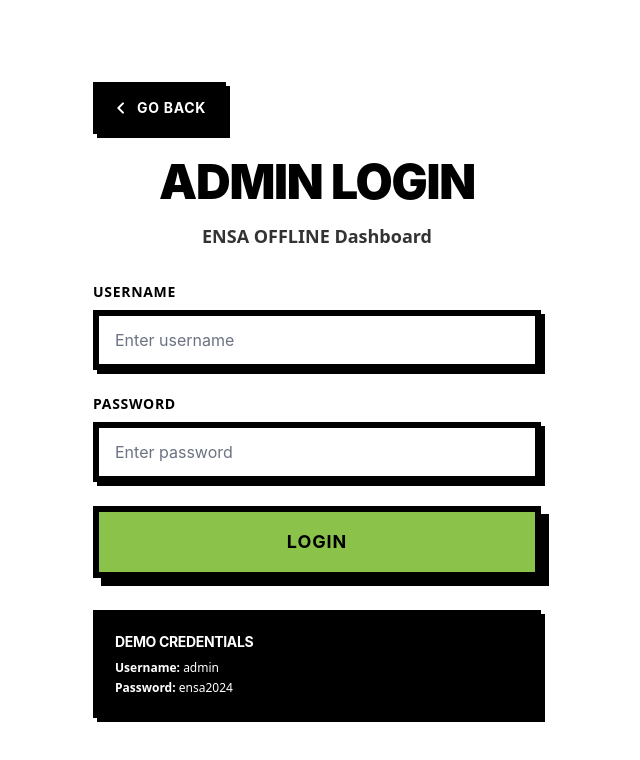
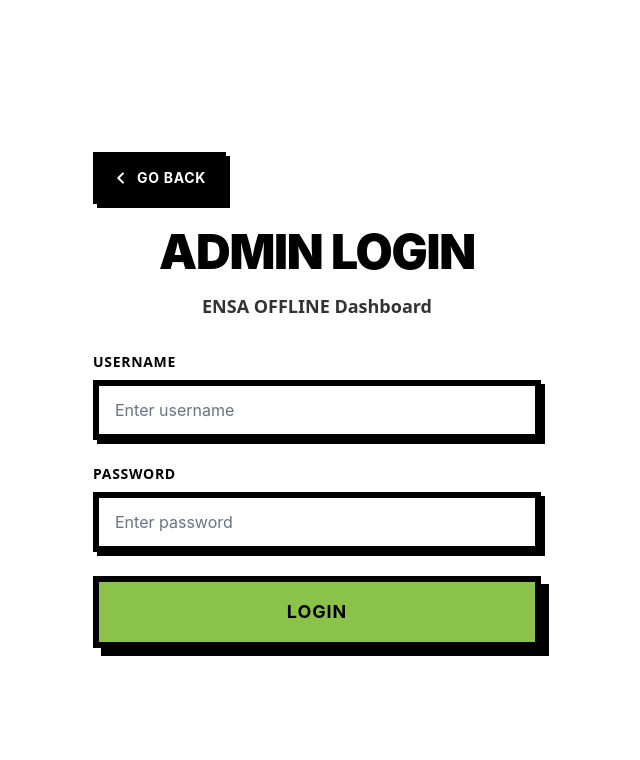
Before and after one commit to AbdellahRAISSOUNI/Ensa-Offline-Store, a Next.js app: page /admin/login in a window 1280 px wide. Shown: the top 760 px of the page, without its empty margins (323-963 px from the left). Built offline with nearby package versions, Linux system fonts and the light colour scheme; no server answers.

Commit message:
Remove demo credentials section from AdminLoginPage for improved security and cleaner UI.

```diff
--- a/src/app/admin/login/page.tsx
+++ b/src/app/admin/login/page.tsx
@@ -189,16 +189,6 @@ export default function AdminLoginPage() {
           </button>
         </form>
 
-        {/* Demo Credentials */}
-        <div className="mt-8 bg-black text-white p-4 border-6 shadow-brutal">
-          <h3 className="text-sm font-display font-bold uppercase tracking-tight mb-2">
-            Demo Credentials
-          </h3>
-          <div className="text-xs space-y-1">
-            <div><strong>Username:</strong> admin</div>
-            <div><strong>Password:</strong> ensa2024</div>
-          </div>
-        </div>
       </div>
     </div>
   );
```
